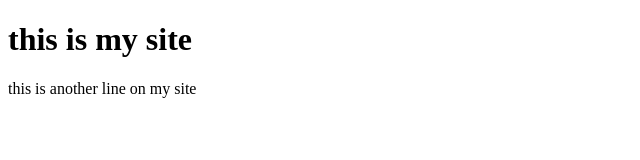
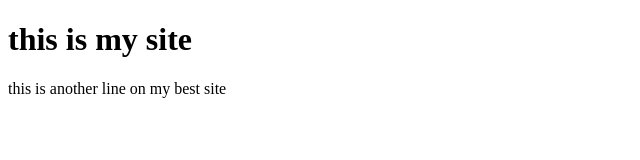
Before and after one commit to jea2025/test-repo, a plain HTML site: page index.html in a window 1280 px wide. Shown: the full height of the page, 0-640 px from the left. Drawn offline with Linux system fonts and the light colour scheme.

Commit message:
another change to index

```diff
--- a/index.html
+++ b/index.html
@@ -7,6 +7,6 @@
 </head>
 <body>
    <h1>this is my site</h1>
-   <p>this is another line on my site</p>
+   <p>this is another line on my best site</p>
 </body>
 </html>
```
